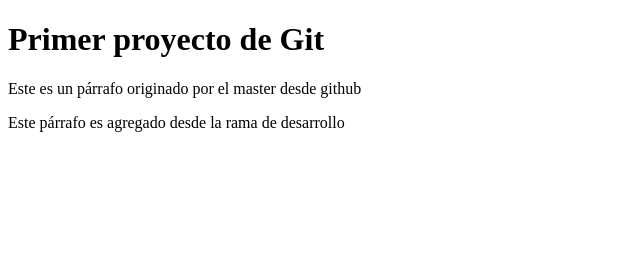
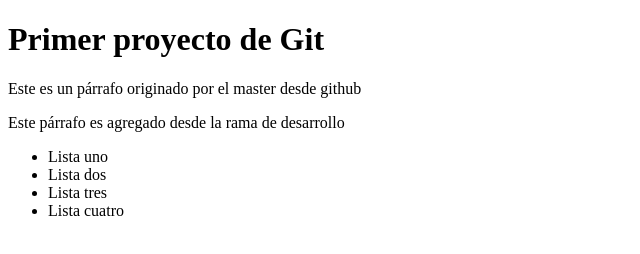
Before and after one commit to jsconestilo/pruebagit2018, a plain HTML site: page index.html in a window 1280 px wide. Shown: the whole page, without its empty margins (0-640 px from the left). Drawn offline with Linux system fonts and the light colour scheme.

Commit message:
ADD listado de elementos

```diff
--- a/index.html
+++ b/index.html
@@ -8,5 +8,11 @@
   <h1>Primer proyecto de Git</h1>
   <p>Este es un párrafo originado por el master desde github</p>
   <p>Este párrafo es agregado desde la rama de desarrollo</p>
+  <ul>
+    <li>Lista uno</li>
+<li>Lista dos</li>
+<li>Lista tres</li>
+<li>Lista cuatro</li>
+  </ul>
 </body>
 </html>
```
